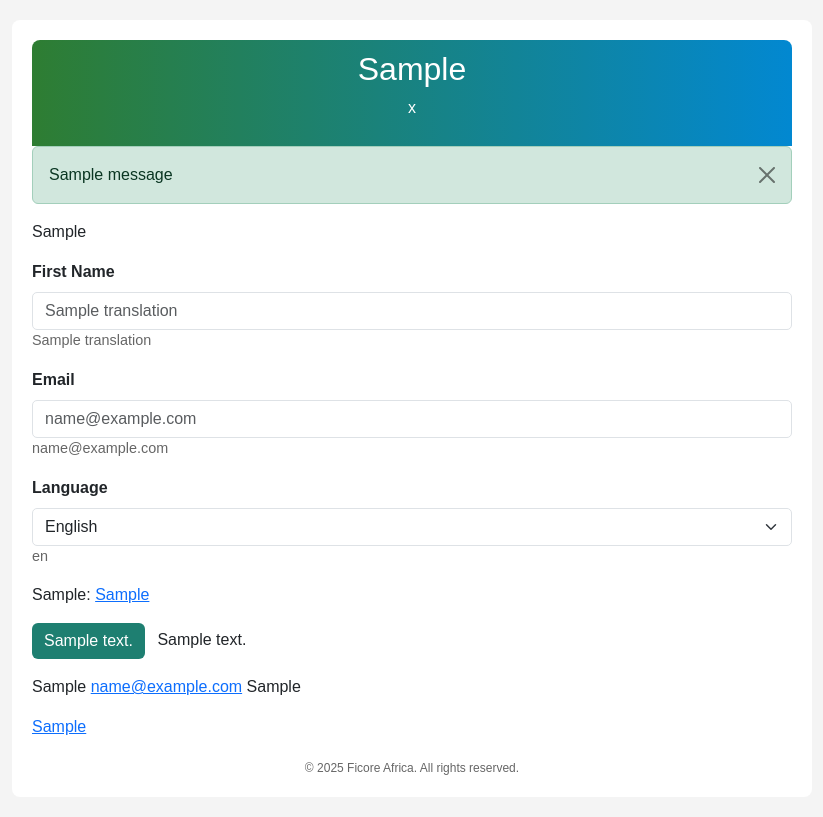
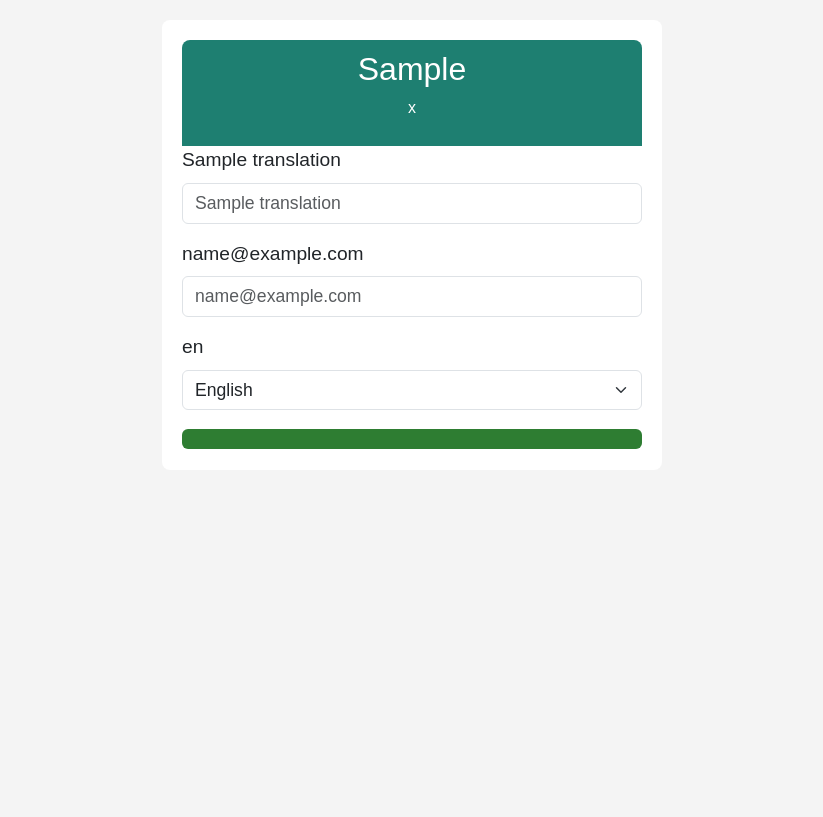
Before and after one commit to FicoreAfrica/Financial-Health-Score, a Flask app: template templates/bill_planner_form.html in a window 1280 px wide. Shown: the whole page, without its empty margins (228-1051 px from the left). After the commit the page ends 449 px from the top, so only its background shows below. Run offline with Flask 3, Linux system fonts and the light colour scheme; the template is opened without the code that fills it: values that come from a table or form of the project are taken from there, most other values are stand-ins (such as "Sample title", 1, 10 or a date in 2020); one stand-in notice (Sample message) is shown; parts of the project's set-up code (start-up, migrations or seed data) failed here and were passed over.

Commit message:
Update bill_planner_form.html

```diff
--- a/templates/bill_planner_form.html
+++ b/templates/bill_planner_form.html
@@ -1,43 +1,4 @@
-<script type="text/javascript">
-        var gk_isXlsx = false;
-        var gk_xlsxFileLookup = {};
-        var gk_fileData = {};
-        function filledCell(cell) {
-          return cell !== '' && cell != null;
-        }
-        function loadFileData(filename) {
-        if (gk_isXlsx && gk_xlsxFileLookup[filename]) {
-            try {
-                var workbook = XLSX.read(gk_fileData[filename], { type: 'base64' });
-                var firstSheetName = workbook.SheetNames[0];
-                var worksheet = workbook.Sheets[firstSheetName];
-
-                // Convert sheet to JSON to filter blank rows
-                var jsonData = XLSX.utils.sheet_to_json(worksheet, { header: 1, blankrows: false, defval: '' });
-                // Filter out blank rows (rows where all cells are empty, null, or undefined)
-                var filteredData = jsonData.filter(row => row.some(filledCell));
-
-                // Heuristic to find the header row by ignoring rows with fewer filled cells than the next row
-                var headerRowIndex = filteredData.findIndex((row, index) =>
-                  row.filter(filledCell).length >= filteredData[index + 1]?.filter(filledCell).length
-                );
-                // Fallback
-                if (headerRowIndex === -1 || headerRowIndex > 25) {
-                  headerRowIndex = 0;
-                }
-
-                // Convert filtered JSON back to CSV
-                var csv = XLSX.utils.aoa_to_sheet(filteredData.slice(headerRowIndex)); // Create a new sheet from filtered array of arrays
-                csv = XLSX.utils.sheet_to_csv(csv, { header: 1 });
-                return csv;
-            } catch (e) {
-                console.error(e);
-                return "";
-            }
-        }
-        return gk_fileData[filename] || "";
-        }
-        </script><!DOCTYPE html>
+<!DOCTYPE html>
 <html lang="{{ session.language|default('en') }}">
 <head>
     <meta charset="UTF-8">
@@ -45,15 +6,13 @@
     <title>{{ translations['Bill Planner'] }}</title>
     <link href="https://cdn.jsdelivr.net/npm/bootstrap@5.3.3/dist/css/bootstrap.min.css" rel="stylesheet">
     <style>
-        body { font-family: 'Poppins', sans-serif; background-color: #f4f4f4; }
-        .container { max-width: 800px; margin: 20px auto; background: #fff; padding: 20px; border-radius: 8px; }
-        .header { text-align: center; padding: 10px; background: linear-gradient(to right, #2E7D32, #0288D1); color: #fff; border-radius: 8px 8px 0 0; }
-        .form-label { font-weight: bold; }
-        .form-control, .form-select { border-radius: 5px; }
-        .btn-primary { background: #1E7F71; border: none; }
+        body { font-family: Arial, sans-serif; background-color: #f4f4f4; }
+        .container { max-width: 500px; margin: 20px auto; background: #fff; padding: 20px; border-radius: 8px; }
+        .header { text-align: center; padding: 10px; background: #1E7F71; color: #fff; border-radius: 8px 8px 0 0; }
+        .form-label { font-size: 1.2em; }
+        .form-control, .form-select { font-size: 1.1em; margin-bottom: 10px; }
+        .btn-primary { background: #2E7D32; border: none; font-size: 1.2em; padding: 10px; width: 100%; }
         .btn-primary:hover { background: #0288D1; }
-        .tooltip-text { font-size: 0.9em; color: #666; }
-        .footer { text-align: center; margin-top: 20px; font-size: 12px; color: #666; }
     </style>
 </head>
 <body>
@@ -62,52 +21,22 @@
             <h2>{{ translations['Bill Planner'] }}</h2>
             <p>{{ translations['Financial growth passport for Africa'] }}</p>
         </div>
-        <div class="content">
-            {% with messages = get_flashed_messages(with_categories=true) %}
-                {% if messages %}
-                    {% for category, message in messages %}
-                        <div class="alert alert-{{ category }} alert-dismissible fade show" role="alert">
-                            {{ message }}
-                            <button type="button" class="btn-close" data-bs-dismiss="alert" aria-label="Close"></button>
-                        </div>
-                    {% endfor %}
-                {% endif %}
-            {% endwith %}
-            <p>{{ translations['Plan and manage your upcoming bills to avoid surprises.'] }}</p>
         <form method="POST" action="{{ url_for('bill_planner_form') }}">
             {{ form.hidden_tag() }}
             <div class="mb-3">
-                    {{ form.first_name.label(class="form-label", for="first_name") }}
-                    {{ form.first_name(class="form-control", id="first_name", placeholder=translations['Enter your first name'], required=True, **{'aria-required': 'true'}) }}
-                    <div class="tooltip-text">{{ translations['Enter your first name to personalize your results.'] }}</div>
+                <label class="form-label">{{ translations['Enter your first name'] }}</label>
+                {{ form.first_name(class="form-control", placeholder=translations['Enter your first name']) }}
             </div>
             <div class="mb-3">
-                    {{ form.email.label(class="form-label", for="email") }}
-                    {{ form.email(class="form-control", id="email", placeholder=translations['Enter your email'], required=True, **{'aria-required': 'true'}) }}
-                    <div class="tooltip-text">{{ translations['Provide your email address to receive your results and personalized tips.'] }}</div>
+                <label class="form-label">{{ translations['Enter your email'] }}</label>
+                {{ form.email(class="form-control", placeholder=translations['Enter your email']) }}
             </div>
             <div class="mb-3">
-                    {{ form.language.label(class="form-label", for="language") }}
-                    {{ form.language(class="form-select", id="language", required=True, **{'aria-required': 'true'}) }}
-                    <div class="tooltip-text">{{ translations['Choose your preferred language for the planner.'] }}</div>
+                <label class="form-label">{{ translations['Choose your language'] }}</label>
+                {{ form.language(class="form-select") }}
             </div>
-                <p>
-                    {{ translations['Add or edit your bills'] }}:
-                    <a href="{{ url_for('bill_planner_dashboard') }}">{{ translations['Click Here'] }}</a>
-                </p>
-                <div class="mb-3">
-                    <button type="submit" class="btn btn-primary">
-                        {{ translations['View Your Bill Summary'] }}
-                    </button>
-                    <span class="ms-2">{{ translations['Loading your bill summary...'] }}</span>
-                </div>
+            <button type="submit" class="btn btn-primary">{{ translations['Next'] }}</button>
         </form>
-            <p>{{ translations['Contact Us'] }} <a href="mailto:support@ficoreafrica.com">{{ translations['Click to Email'] }}</a> {{ translations['for support'] }}</p>
-            <p><a href="https://example.com/feedback">{{ translations['Provide Feedback'] }}</a></p>
-        </div>
-        <div class="footer">
-            © 2025 Ficore Africa. All rights reserved.
-        </div>
     </div>
     <script src="https://cdn.jsdelivr.net/npm/bootstrap@5.3.3/dist/js/bootstrap.bundle.min.js"></script>
 </body>
```
Lines whose indentation alone changed are shown as unchanged.
